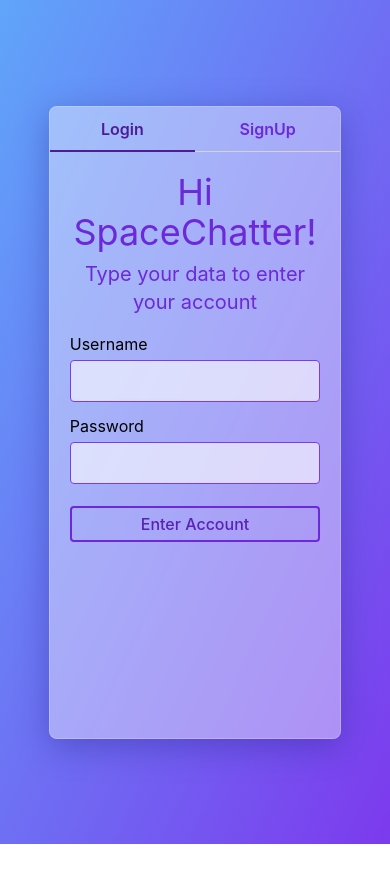
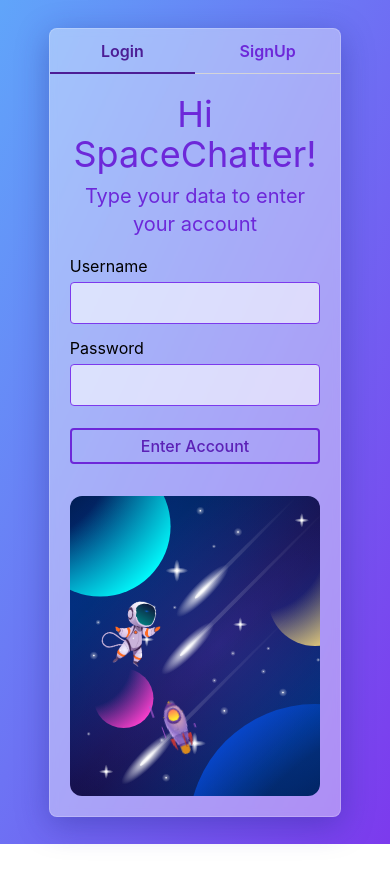
Before and after one commit to ycarlosedu/space-chat-frontend, a React (Vite) app: page / in a window 390 px wide. Shown: the top 882 px of the page. Before the commit the page ends 844 px from the top, so only its background shows below. Built offline with nearby package versions, Linux system fonts and the light colour scheme.

Commit message:
style: responsive auth page

```diff
--- a/src/components/DecorativeItem/styles.css
+++ b/src/components/DecorativeItem/styles.css
@@ -1,11 +1,12 @@
 .DecorativeItem {
   @apply
-  w-1/2
+  w-full
+  min-h-[300px]
   rounded-xl
   h-full
   z-10
-  hidden
-  md:flex;
+  flex
+  md:w-1/2;
   background-image: url(../../assets/svgs/bg-space.svg);
   aspect-ratio: 16/9;
   background-repeat: no-repeat;
--- a/src/pages/AuthPage/index.tsx
+++ b/src/pages/AuthPage/index.tsx
@@ -54,7 +54,7 @@ const AuthPage = (props: any) => {
   };
 
   return (
-    <section className="w-screen h-screen grid place-items-center bg-gradient-to-tl from-violet-600 to-blue-400">
+    <section className="min-w-screen min-h-screen py-2 sm:p-8 grid place-items-center bg-gradient-to-tl from-violet-600 to-blue-400">
 
       <Tabs.Root className="TabsRoot" defaultValue="tab1">
         <Tabs.List className="TabsList" aria-label="Manage your account">
--- a/src/pages/AuthPage/styles.css
+++ b/src/pages/AuthPage/styles.css
@@ -8,13 +8,16 @@ input {
 .TabsRoot {
   @apply
   w-3/4
-  h-3/4
+  max-w-6xl
+  min-w-0
+  min-h-[75vh]
   bg-white/40
   box-border
   border
   border-white
   border-opacity-20
-  rounded-lg;
+  rounded-lg
+  md:h-3/4;
   box-shadow: 0 8px 32px 0 rgba( 31, 38, 135, 0.37 );
   backdrop-filter: blur( 4px );
   -webkit-backdrop-filter: blur( 4px );
@@ -67,10 +70,12 @@ input {
 .TabsDivisor {
   @apply
   flex
+  flex-col
   w-full
   h-full
   box-border
   gap-6
+  md:flex-row
 }
 
 .TabsMainContent {
```
